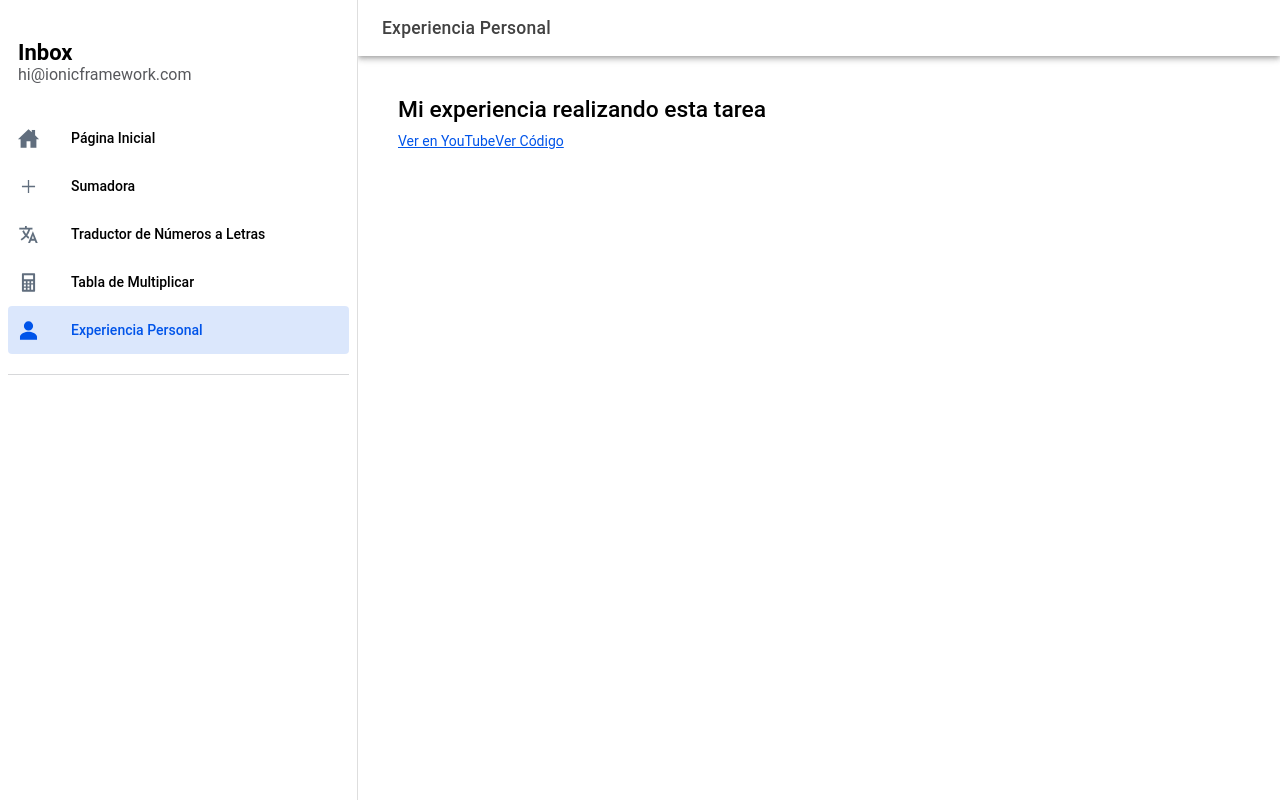
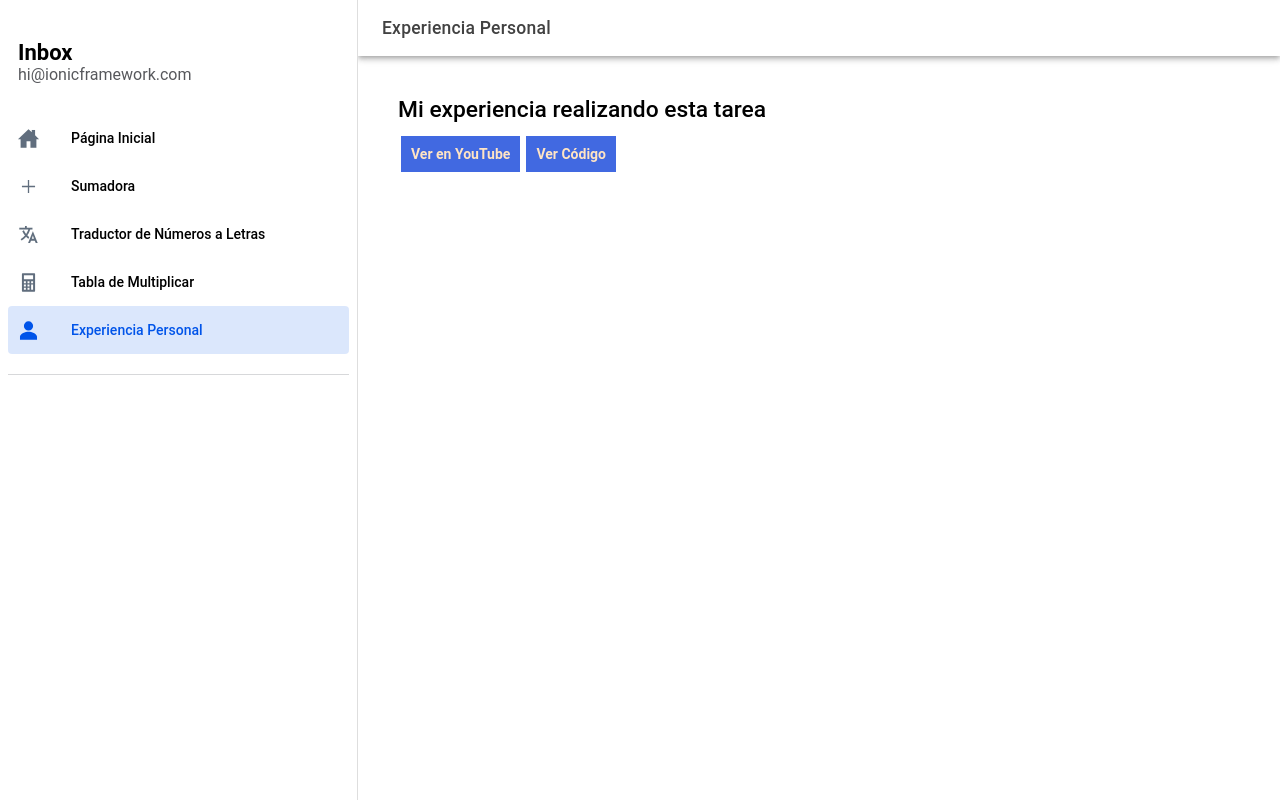
Before and after one commit to Adrydevmateo/tarea-3, a React (Vite) app: page /tarea3/experiencia-personal in a window 1280 px wide. Built offline with nearby package versions, Linux system fonts and the light colour scheme.

Commit message:
Experience page updated

```diff
--- a/src/pages/experience/Experience.tsx
+++ b/src/pages/experience/Experience.tsx
@@ -29,14 +29,28 @@ export default function Experience() {
 						<IonTitle size="large">Experiencia Personal</IonTitle>
 					</IonToolbar>
 				</IonHeader>
+
 				<div className="page_container" id="experience-page">
 					<h1>Mi experiencia realizando esta tarea</h1>
-					<a href="/" rel="noreferrer">
-						Ver en YouTube
-					</a>
-					<a href="/" rel="noreferrer">
-						Ver Código
-					</a>
+
+					<div>
+						<a
+							className="primary_link"
+							target="_blank"
+							rel="noopener noreferrer"
+							href="/"
+						>
+							Ver en YouTube
+						</a>
+						<a
+							className="primary_link"
+							target="_blank"
+							rel="noopener noreferrer"
+							href="https://github.com/Adrydevmateo/tarea-3"
+						>
+							Ver Código
+						</a>
+					</div>
 				</div>
 			</IonContent>
 		</IonPage>
```
